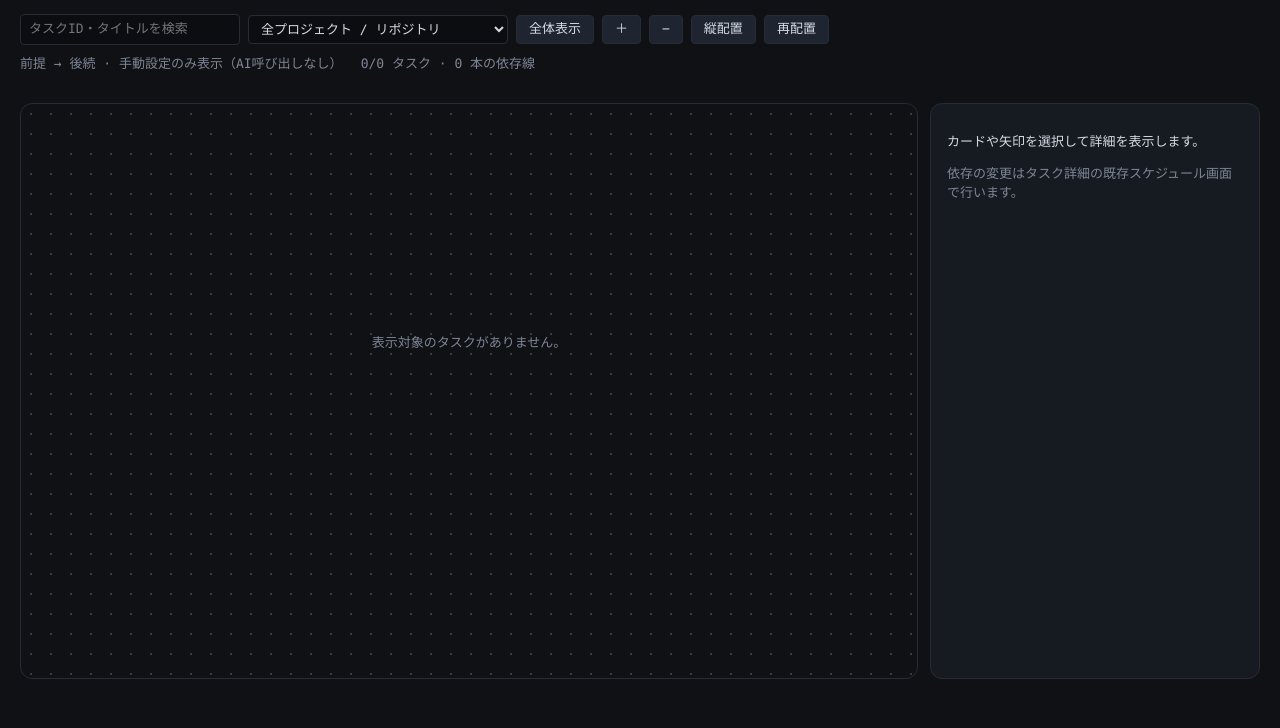
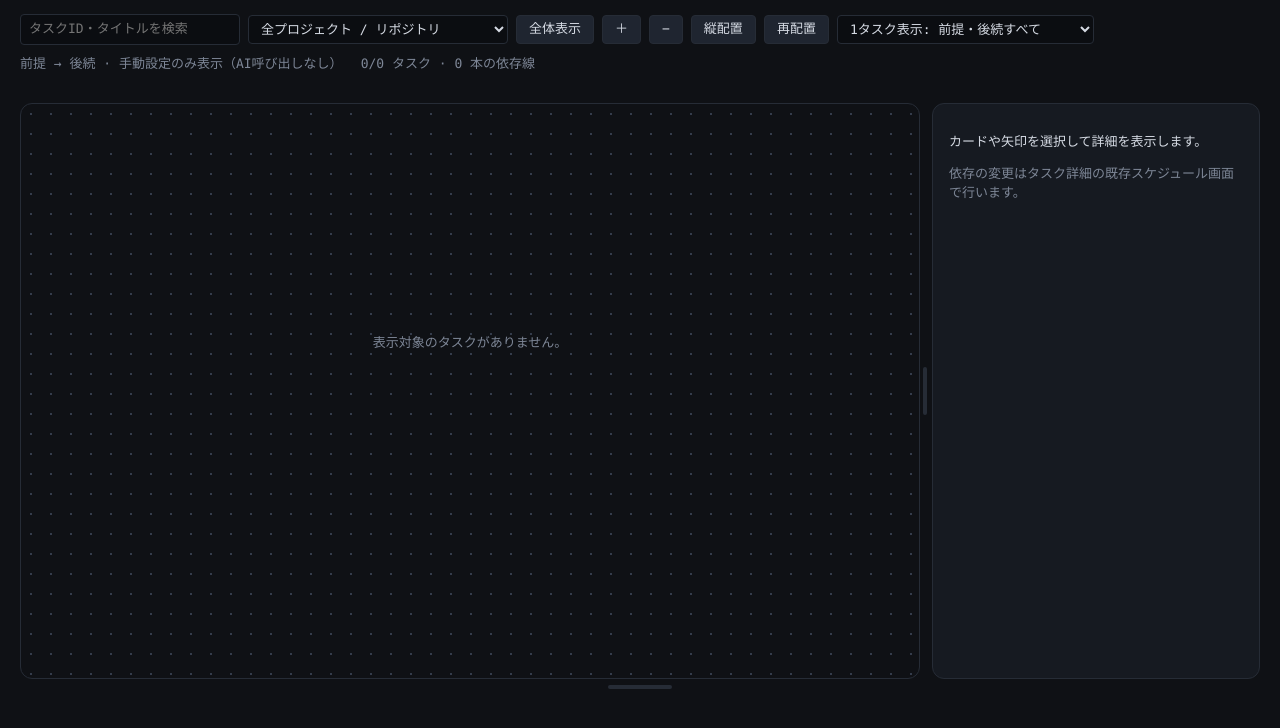
Before and after one commit to Kanade147359/codex-gui, a FastAPI app: page /dependencies in a window 1280 px wide. Shown: the part 43-771 px from the top of the page. Run offline with FastAPI, Linux system fonts and the light colour scheme; data that the repository does not hold is empty.

Commit message:
タスク依存グラフの表示機能を強化し、特定タスクの前提・後続のみを表示するオプションを追加。グラフのサイズ調整機能を実装し、状態をローカルストレージに保存。関連するスタイルとテストを更新。

```diff
--- a/static/graph.js
+++ b/static/graph.js
@@ -31,7 +31,20 @@ function dependencyLayout(tasks, edges, vertical = false) {
     vertical ? { x: 60 + row * 340, y: 60 + stage * 240, stage } : { x: 60 + stage * 470, y: 60 + row * 160, stage })));
   return positions;
 }
-if (typeof module !== 'undefined') module.exports = { dependencyLayout };
+// Task ids reachable from `id` through prerequisites and successors; depth 0 means unlimited.
+function focusSubgraph(edges, id, depth = 0) {
+  const shown = new Set([id]);
+  for (const [from, to] of [['child', 'parent'], ['parent', 'child']]) {
+    let frontier = [id];
+    for (let hop = 1; frontier.length && (!depth || hop <= depth); hop++) {
+      const next = [];
+      for (const e of edges) if (frontier.includes(e[from]) && !shown.has(e[to])) { shown.add(e[to]); next.push(e[to]); }
+      frontier = next;
+    }
+  }
+  return shown;
+}
+if (typeof module !== 'undefined') module.exports = { dependencyLayout, focusSubgraph };
 if (typeof document !== 'undefined' && document.body.dataset.page === 'graph') {
   const q = s => document.querySelector(s);
   const escape = s => String(s ?? '').replace(/[&<>"']/g, c => ({'&':'&amp;', '<':'&lt;', '>':'&gt;', '"':'&quot;', "'":'&#39;'}[c]));
@@ -45,7 +58,7 @@ if (typeof document !== 'undefined' && document.body.dataset.page === 'graph') {
   const scheduleStates = {waiting_dependencies:'依存待ち',waiting_thread:'thread待ち',ready:'送信待ち',running:'実行中',completed:'完了',blocked:'保留',failed:'失敗'};
   const relation = e => e.settings.map(s=>s.kind==='task'?'タスク開始':`${s.label} · ${scheduleStates[s.status] || s.status}`).join(' / ');
   let data = {tasks:[],edges:[],errors:[]}, edges = [], positions = new Map(), signature = '', vertical = false;
-  let selected = null, scale = 1, panX = 20, panY = 20, first = true, polling = false;
+  let focusId = null, selected = null, scale = 1, panX = 20, panY = 20, first = true, polling = false;
   const world = q('#graph-world'), viewport = q('#graph-viewport');
   const message = text => { q('#graph-message').textContent = text; };
   const transform = () => world.setAttribute('transform', `translate(${panX} ${panY}) scale(${scale})`);
@@ -58,6 +71,11 @@ if (typeof document !== 'undefined' && document.body.dataset.page === 'graph') {
     transform();
   }
   function visible() {
+    if (focusId && !data.tasks.some(t => t.id === focusId)) focusId = null;
+    if (focusId) {
+      const shown = focusSubgraph(edges, focusId, Number(q('#graph-focus-depth').value) || 0);
+      return {direct: shown, tasks: data.tasks.filter(t=>shown.has(t.id)), edges: edges.filter(e=>shown.has(e.parent) && shown.has(e.child))};
+    }
     const search = q('#graph-search').value.toLowerCase(), project = q('#graph-project').value;
     const direct = new Set(data.tasks.filter(t => (!project || t.repository === project) && `${t.id} ${t.name}`.toLowerCase().includes(search)).map(t=>t.id));
     const shown = new Set(direct);
@@ -101,6 +119,8 @@ if (typeof document !== 'undefined' && document.body.dataset.page === 'graph') {
       const p=positions.get(t.id), state=states[t.status] || ['?',t.status], ghost=!v.direct.has(t.id);
       return `<g class="graph-node ${related.has(t.id)?'selected':''} ${ghost?'contextual':''}" transform="translate(${p.x},${p.y})" data-node="${escape(t.id)}" tabindex="0" role="button" aria-label="${escape(t.id+' '+t.name+' '+state[1])}"><title>${escape(t.name+'\n'+t.repository)}</title><foreignObject width="280" height="104"><div xmlns="http://www.w3.org/1999/xhtml" class="graph-card"><span class="graph-icon">${state[0]}</span><div class="graph-card-title"><small>${escape(t.id)}</small><strong title="${escape(t.name)}">${escape(t.name)}</strong><small title="${escape(t.repository)}">${ghost?'絞込み外の前提 · ':''}${escape(t.repository.split('/').pop())}</small></div><span class="graph-badge">${escape(state[1])}</span></div></foreignObject></g>`;
     }).join('');
+    const focused = focusId && data.tasks.find(t => t.id === focusId);
+    q('#graph-focus').hidden = !focused; q('#graph-focus-label').textContent = focused ? `1タスク表示: ${focused.id} ${focused.name}` : '';
     world.innerHTML = paths + cards; transform(); q('#graph-empty').hidden = Boolean(v.tasks.length);
     q('#graph-count').textContent = `${v.tasks.length}/${data.tasks.length} タスク · ${v.edges.length} 本の依存線`;
     message(data.errors.map(e=>e.message).join(' / '));
@@ -117,6 +137,7 @@ if (typeof document !== 'undefined' && document.body.dataset.page === 'graph') {
       const prerequisites=edges.filter(e=>e.child===t.id), successors=edges.filter(e=>e.parent===t.id);
       const list=es=>es.map(e=>`<li><button data-select-edge="${escape(e.key)}">${escape(taskName(e.parent===t.id?e.child:e.parent))} · ${escape(relation(e))}</button></li>`).join('') || '<li>なし</li>';
       panel.innerHTML=`<h2>${escape(t.id)} · ${escape(states[t.status]?.[1] || t.status)}</h2><h3>${escape(t.name)}</h3><p class="graph-repo">${escape(t.repository)}</p>
+        <p><button class="graph-focus-btn" data-focus="${focusId===t.id?'':escape(t.id)}">${focusId===t.id?'全体に戻す':'このタスクだけ表示'}</button></p>
         <p><a href="/tasks/${encodeURIComponent(t.id)}">タスク詳細へ →</a></p><p><a href="${scheduleLink(t.id)}">既存スケジュールを開く →</a></p>
         ${t.status_detail?`<p>${escape(t.status_detail)}</p>`:''}
         <h2>設定された前提</h2><ul>${list(prerequisites)}</ul><h2>後続</h2><ul>${list(successors)}</ul>
@@ -146,14 +167,18 @@ if (typeof document !== 'undefined' && document.body.dataset.page === 'graph') {
   }
   world.addEventListener('click', e=> {
     const node=e.target.closest('[data-node]'), edge=e.target.closest('[data-edge]');
+    if(node && e.detail >= 2) { setFocus(node.dataset.node); return; } // double click: show only this task's lineage
     if(node) selected={type:'node',id:node.dataset.node}; else if(edge) selected={type:'edge',id:edge.dataset.edge};
     render();
   });
   world.addEventListener('keydown', e=>{if(e.key==='Enter'||e.key===' ') {e.preventDefault();e.target.dispatchEvent(new MouseEvent('click',{bubbles:true}));}});
   q('#graph-detail').addEventListener('click', e=> {
     const link=e.target.closest('[data-select-edge]'); if(link) {selected={type:'edge',id:link.dataset.selectEdge};render();return;}
+    const focus=e.target.closest('[data-focus]'); if(focus) setFocus(focus.dataset.focus||null);
   });
-  q('#graph-search').oninput=q('#graph-project').onchange=()=>{render();fit();refresh();};
+  function setFocus(id) { focusId=id; if(id) selected={type:'node',id}; render(true); fit(); }
+  q('#graph-focus-clear').onclick=()=>setFocus(null); q('#graph-focus-depth').onchange=()=>{if(focusId){render(true);fit();}};
+  q('#graph-search').oninput=q('#graph-project').onchange=()=>{focusId=null;render();fit();refresh();};
   q('#graph-direction').onclick=()=>{vertical=!vertical;q('#graph-direction').textContent=vertical?'横配置':'縦配置';render(true);fit();};
   q('#graph-layout').onclick=()=>{render(true);fit();}; q('#graph-fit').onclick=fit;
   function zoom(factor,x=viewport.clientWidth/2,y=viewport.clientHeight/2) {const next=Math.max(.02,Math.min(3,scale*factor)),f=next/scale;panX=x-(x-panX)*f;panY=y-(y-panY)*f;scale=next;transform();}
@@ -164,5 +189,25 @@ if (typeof document !== 'undefined' && document.body.dataset.page === 'graph') {
   viewport.addEventListener('pointermove',e=>{if(drag){panX=drag.px+e.clientX-drag.x;panY=drag.py+e.clientY-drag.y;transform();}});
   viewport.addEventListener('pointerup',()=>drag=null);viewport.addEventListener('pointercancel',()=>drag=null);
   viewport.addEventListener('keydown',e=>{const moves={ArrowLeft:[40,0],ArrowRight:[-40,0],ArrowUp:[0,40],ArrowDown:[0,-40]};if(e.target!==viewport)return;if(moves[e.key]){e.preventDefault();panX+=moves[e.key][0];panY+=moves[e.key][1];transform();}if(e.key==='+'||e.key==='=')zoom(1.2);if(e.key==='-')zoom(1/1.2);if(e.key==='0')fit();});
+  // Resizable graph zone: height (bottom grip) and detail-panel width (side grip), remembered per browser.
+  const root=document.documentElement, store={
+    get(k){try{return Number(localStorage.getItem('graph-'+k))||null;}catch(e){return null;}},
+    set(k,v){try{v===null?localStorage.removeItem('graph-'+k):localStorage.setItem('graph-'+k,v);}catch(e){}}};
+  const sizes={
+    h:{min:240,max:()=>Math.max(400,innerHeight*3),prop:'--graph-h',get:()=>viewport.getBoundingClientRect().height},
+    w:{min:220,max:()=>Math.max(300,innerWidth-360),prop:'--graph-detail-w',get:()=>q('#graph-detail').getBoundingClientRect().width}};
+  const setSize=(k,px,save=true)=>{const s=sizes[k],v=px===null?null:Math.round(Math.max(s.min,Math.min(s.max(),px)));
+    v===null?root.style.removeProperty(s.prop):root.style.setProperty(s.prop,v+'px'); if(save)store.set(k,v);};
+  for(const k of ['h','w']) if(store.get(k)) setSize(k,store.get(k),false);
+  function grip(el,k,sign,axis,keys){
+    let start=null;
+    el.addEventListener('pointerdown',e=>{if(e.button!==0)return;start={p:e[axis],v:sizes[k].get()};el.setPointerCapture(e.pointerId);el.classList.add('dragging');e.preventDefault();});
+    el.addEventListener('pointermove',e=>{if(start)setSize(k,start.v+sign*(e[axis]-start.p));});
+    const end=()=>{start=null;el.classList.remove('dragging');}; el.addEventListener('pointerup',end); el.addEventListener('pointercancel',end);
+    el.addEventListener('dblclick',()=>setSize(k,null));
+    el.addEventListener('keydown',e=>{const d=keys[e.key];if(d){e.preventDefault();setSize(k,sizes[k].get()+sign*d*(e.shiftKey?200:40));}});
+  }
+  grip(q('#graph-split-y'),'h',1,'clientY',{ArrowUp:-1,ArrowDown:1});
+  grip(q('#graph-split-x'),'w',-1,'clientX',{ArrowLeft:-1,ArrowRight:1});
   refresh(); const timer=setInterval(refresh,2000);window.addEventListener('pagehide',()=>clearInterval(timer));
 }
--- a/static/style.css
+++ b/static/style.css
@@ -221,10 +221,23 @@ td .sched-badge { margin-top: 2px; font-size: 12px; color: var(--purple); }
 /* Dependency graph shares the existing theme and polling lifecycle. */
 body[data-page="graph"] main { max-width: none; padding: 14px 20px; }
 .graph-toolbar { display: flex; gap: 8px; align-items: center; flex-wrap: wrap; margin-bottom: 10px; }
-.graph-toolbar input { width: 220px; } .graph-toolbar select { width: 260px; }
+.graph-toolbar input { width: 220px; } .graph-toolbar select { width: 260px; } .graph-toolbar #graph-focus-depth { width: auto; }
 .graph-info { display:flex; gap:18px; align-items:center; flex-wrap:wrap; color:var(--muted); }
 .graph-info input { width:auto; } #graph-message { color:var(--red); min-height:18px; margin:6px 0; }
-.graph-shell { display:grid; grid-template-columns:minmax(0,1fr) 330px; gap:12px; height:72vh; min-height:500px; }
+.graph-shell { display:grid; grid-template-columns:minmax(0,1fr) 10px var(--graph-detail-w,330px); gap:0; height:var(--graph-h,72vh); min-height:240px; }
+#graph-detail { margin-left:2px; }
+#graph-split-x,#graph-split-y { background:transparent; border-radius:5px; touch-action:none; }
+#graph-split-x { cursor:col-resize; position:relative; } #graph-split-y { cursor:row-resize; height:12px; margin-top:2px; position:relative; }
+#graph-split-x::after,#graph-split-y::after { content:""; position:absolute; background:var(--border); border-radius:2px; }
+#graph-split-x::after { top:50%; left:3px; width:4px; height:48px; transform:translateY(-50%); }
+#graph-split-y::after { left:50%; top:4px; height:4px; width:64px; transform:translateX(-50%); }
+#graph-split-x:hover::after,#graph-split-x:focus-visible::after,#graph-split-x.dragging::after,
+#graph-split-y:hover::after,#graph-split-y:focus-visible::after,#graph-split-y.dragging::after { background:var(--accent); }
+#graph-split-x:focus-visible,#graph-split-y:focus-visible { outline:none; }
+#graph-focus { display:inline-flex; gap:8px; align-items:center; padding:2px 4px 2px 10px; border:1px solid var(--accent); border-radius:8px; max-width:100%; }
+#graph-focus[hidden] { display:none; }
+#graph-focus-label { overflow:hidden; text-overflow:ellipsis; white-space:nowrap; max-width:360px; }
+.graph-focus-btn { margin:3px 0; }
 #graph-viewport { position:relative; overflow:hidden; border:1px solid var(--border); border-radius:12px; touch-action:none; background-color:var(--bg); background-image:radial-gradient(circle, #343c4b 1px, transparent 1px); background-size:20px 20px; }
 #graph-svg { display:block; cursor:grab; user-select:none; } #graph-svg:active { cursor:grabbing; }
 #graph-empty { position:absolute; top:40%; width:100%; text-align:center; color:var(--muted); pointer-events:none; }
@@ -244,7 +257,7 @@ body[data-page="graph"] main { max-width: none; padding: 14px 20px; }
 .graph-edge .edge-hit { fill:none; stroke:transparent; stroke-width:16; pointer-events:stroke; }
 .graph-edge text { font:11px var(--mono); fill:var(--text); paint-order:stroke; stroke:var(--bg); stroke-width:6px; stroke-linejoin:round; }
 .graph-edge.selected .edge-line,.graph-edge:focus .edge-line { stroke:var(--accent); stroke-width:3; } .graph-edge.selected text { fill:var(--accent); }
-@media (max-width:900px) { .graph-shell { grid-template-columns:minmax(0,1fr); height:auto; } #graph-viewport { height:65vh; min-height:400px; } #graph-detail { max-height:500px; } }
+@media (max-width:900px) { .graph-shell { grid-template-columns:minmax(0,1fr); height:auto; } #graph-viewport { height:var(--graph-h,65vh); min-height:240px; } #graph-detail { max-height:500px; margin:12px 0 0; } #graph-split-x { display:none; } }
 
 /* Images are copied to the GUI, and previews remain keyboard accessible. */
 .image-composer { margin: .5rem 0; padding: .6rem; border: 1px dashed var(--border, #777); border-radius: 6px; }
--- a/templates/graph.html
+++ b/templates/graph.html
@@ -8,6 +8,8 @@
   <select id="graph-project" aria-label="プロジェクト絞込み"><option value="">全プロジェクト / リポジトリ</option></select>
   <button id="graph-fit">全体表示</button><button id="graph-zoom-in" aria-label="拡大">＋</button><button id="graph-zoom-out" aria-label="縮小">−</button>
   <button id="graph-direction">縦配置</button><button id="graph-layout">再配置</button>
+  <select id="graph-focus-depth" aria-label="1タスク表示の範囲"><option value="all">1タスク表示: 前提・後続すべて</option><option value="1">1タスク表示: 直接の前提・後続のみ</option></select>
+  <span id="graph-focus" hidden><span id="graph-focus-label"></span><button id="graph-focus-clear">全体に戻す</button></span>
 </div>
 <div class="graph-info"><span>前提 → 後続 · 手動設定のみ表示（AI呼び出しなし）</span><span id="graph-count" role="status" aria-live="polite"></span></div>
 <p id="graph-message" role="alert"></p>
@@ -19,7 +21,9 @@
     </svg>
     <div id="graph-empty" hidden>表示対象のタスクがありません。</div>
   </div>
+  <div id="graph-split-x" role="separator" aria-orientation="vertical" tabindex="0" title="ドラッグで詳細パネルの幅を調整" aria-label="グラフと詳細パネルの境界。左右キーで幅を調整"></div>
   <aside id="graph-detail" aria-label="選択したタスク・依存線の詳細"><p>カードや矢印を選択して詳細を表示します。</p><p class="muted">依存の変更はタスク詳細の既存スケジュール画面で行います。</p></aside>
 </div>
+<div id="graph-split-y" role="separator" aria-orientation="horizontal" tabindex="0" title="ドラッグでグラフの高さを調整（ダブルクリックで初期値）" aria-label="グラフの高さ。上下キーで調整"></div>
 <script src="/static/graph.js" defer></script>
 {% endblock %}
```
Also changed, not shown: README.ja.md (+1 -1 lines), tests/graph_browser_smoke.cjs (+18 -0 lines), tests/test_graph_layout.py (+18 -0 lines), README.md.
